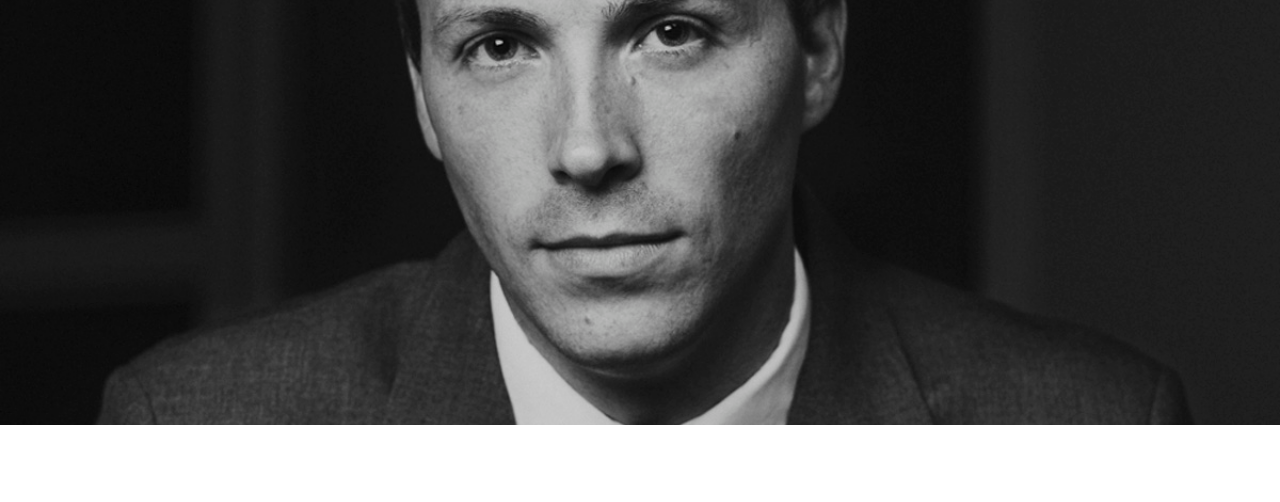
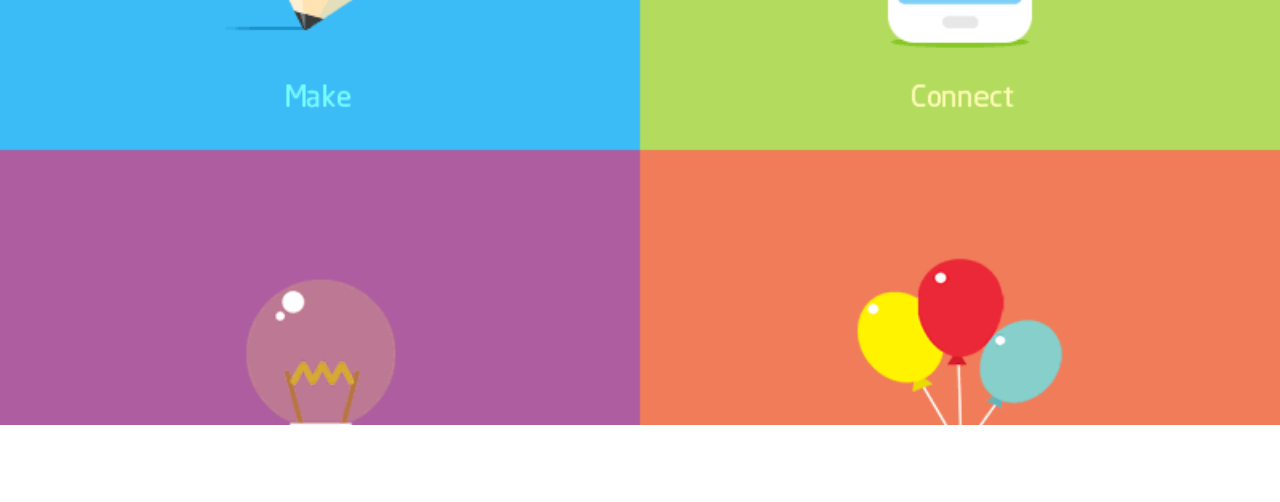
Before and after one commit to mlostinspace/sociallabdemo-, a plain HTML site: page about.html in a window 1280 px wide. Shown: the part 55-557 px from the top of the page. Drawn offline with nearby package versions, Linux system fonts and the light colour scheme.

Commit message:
about 换图

```diff
--- a/assets/css/style.css
+++ b/assets/css/style.css
@@ -216,7 +216,7 @@ h1, h2, h3, h4, h5, h6 {
 }
 
 #aboutwrap {
-	background: url(../img/about.jpg) no-repeat center top;
+	background: url(../img/life.gif) no-repeat center top;
 	margin-top: -70px;
 	padding-top: 250px;
 	text-align:center;
```
Also changed, not shown: assets/img/life.gif (added).
